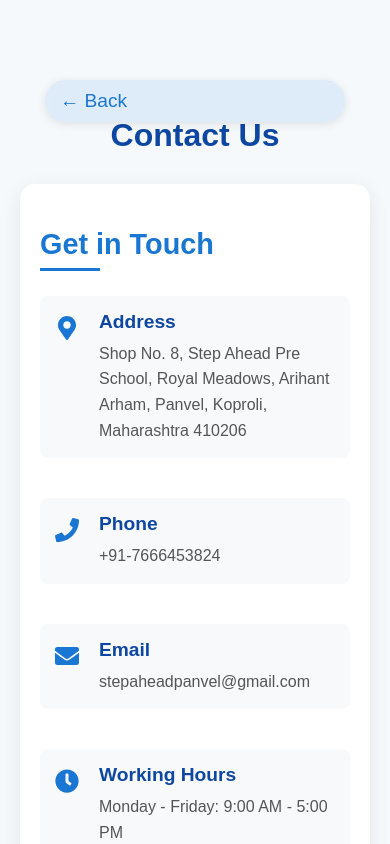
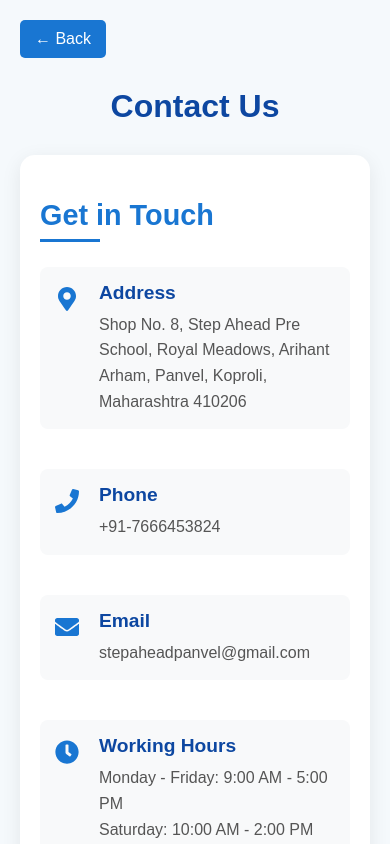
Before and after one commit to sugaredcookie/StepAhead, a React (Vite) app in the folder frontend/: page /contact in a window 390 px wide. Shown: the top 844 px of the page. Built offline with nearby package versions, Linux system fonts and the light colour scheme.

Commit message:
changes made

```diff
--- a/frontend/src/Pages/Contact.css
+++ b/frontend/src/Pages/Contact.css
@@ -21,7 +21,7 @@
     text-align: center;
 }
 
-.back-button {
+.back-buttons {
     background: #1976d2;
     color: white;
     border: none;
@@ -34,7 +34,7 @@
     left: 0;
 }
 
-.back-button:hover {
+.back-buttons:hover {
     background: #1565c0;
     transform: translateX(-5px);
 }
@@ -179,7 +179,7 @@
         gap: 15px;
     }
 
-    .back-button {
+    .back-buttons {
         position: relative;
         align-self: flex-start;
         margin-bottom: 15px;
--- a/frontend/src/Pages/Contact.jsx
+++ b/frontend/src/Pages/Contact.jsx
@@ -7,18 +7,14 @@ function Contact() {
     const navigate = useNavigate();
 
     function handleBackButton() {
-        if (isAuthenticated) {
-            navigate('/parentsDashboard');
-        } else {
-            navigate('/');
-        }
+        navigate('/');
     }
 
     return (
         <div className="contact-container">
             {/* Header with back button */}
             <header className="contact-header">
-                <button onClick={handleBackButton} className="back-button">
+                <button onClick={handleBackButton} className="back-buttons">
                     &larr; Back
                 </button>
                 <h1>Contact Us</h1>
```
